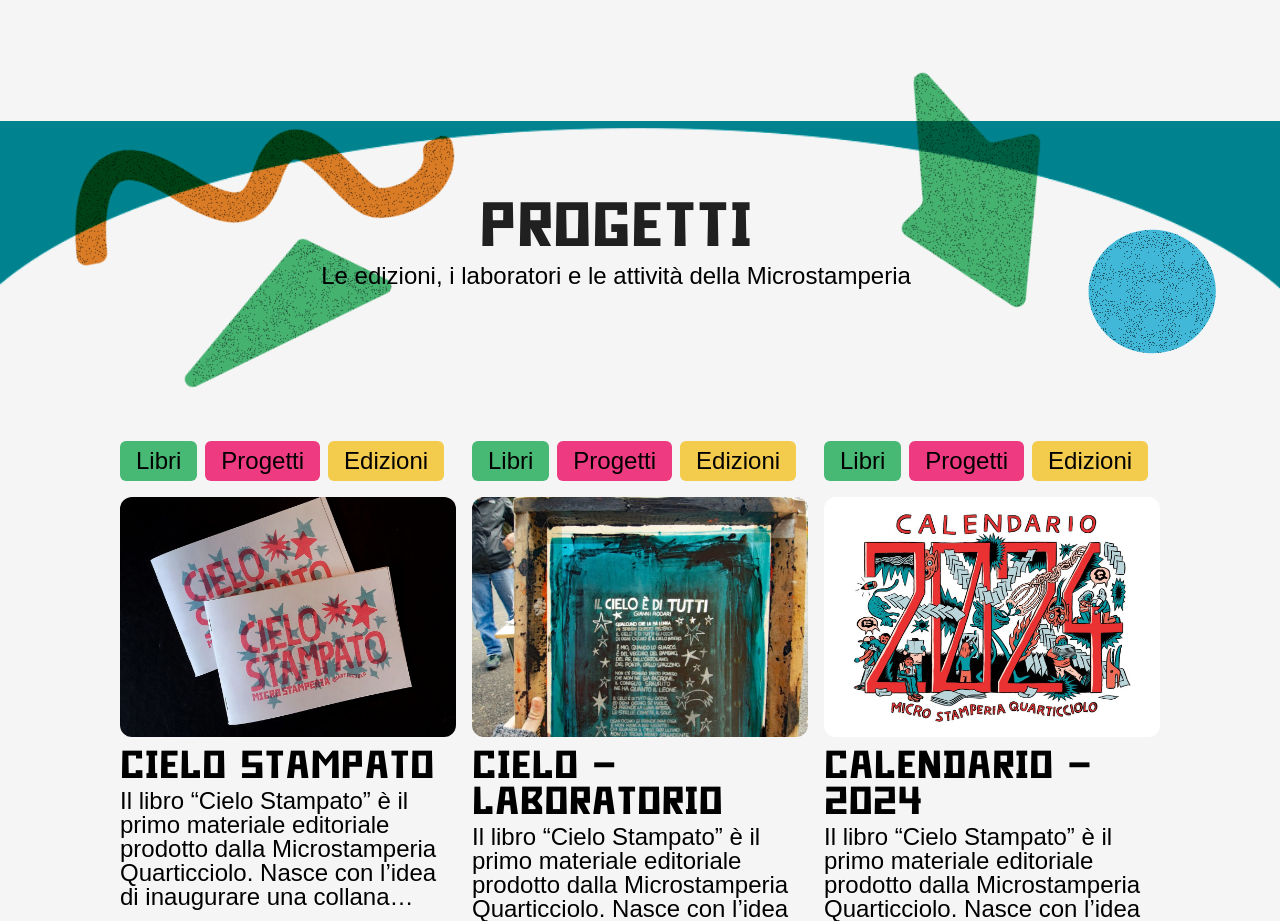
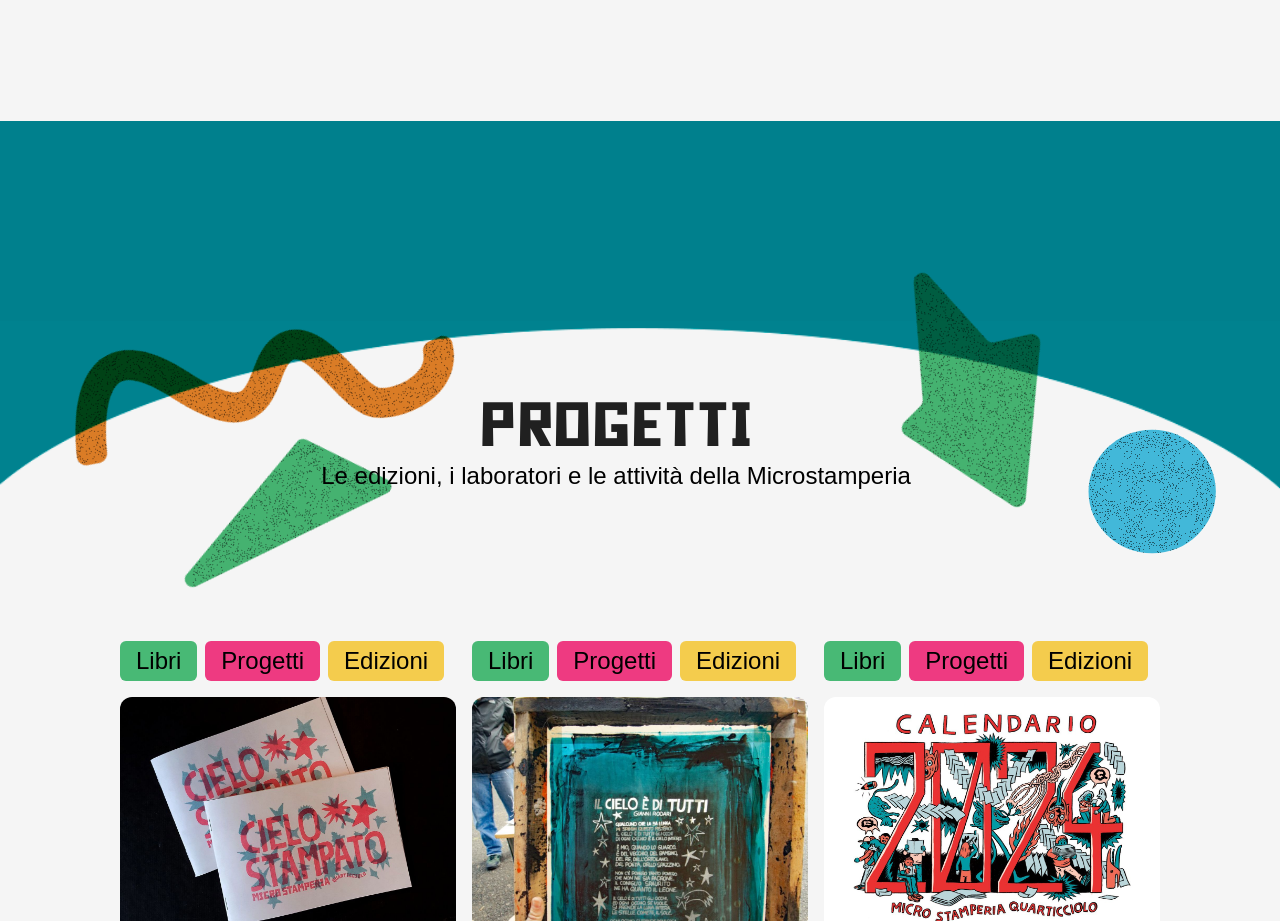
Before and after one commit to Pippoide/Microstamperia2, a plain HTML site: page index.html in a window 1280 px wide. Shown: the part 7239-8160 px from the top of the page. Drawn offline with nearby package versions, Linux system fonts and the light colour scheme; a web font is replaced by a local one.

Commit message:
added for cls

```diff
--- a/index.html
+++ b/index.html
@@ -260,6 +260,10 @@
     }
 }
 
+.gallery, .cards li {
+  will-change: transform;
+}
+
     </style>
 </head>
 
@@ -471,6 +475,11 @@
                 </ul>
             </div>
 
+            <!--Progetti-->
+
+            <div class="bg-[#00808D] h-[25vh] w-full">
+                <!--Per nascondere il lag del cls-->
+            </div>
             <section class=" h-screen  mt-0 pt-0  ">
                 <div
                     class="bg-[#00808D] relative w-full md:h-[30vh] h-[25vh] bg-[url('assets/image/wave/wave.png')] bg-cover bg-top bg-no-repeat">
--- a/index.js
+++ b/index.js
@@ -45,6 +45,7 @@ const spacing = 0.1,    // spacing of the cards (stagger)
         start: 'top top',
         end: () => '+=3000',
         pin: ".gallery",
+        anticipatePin: 1,
         onUpdate(self) {
             if (self.progress < 1 || self.progress > 0) {
                 scrub.vars.totalTime = snap(
```
